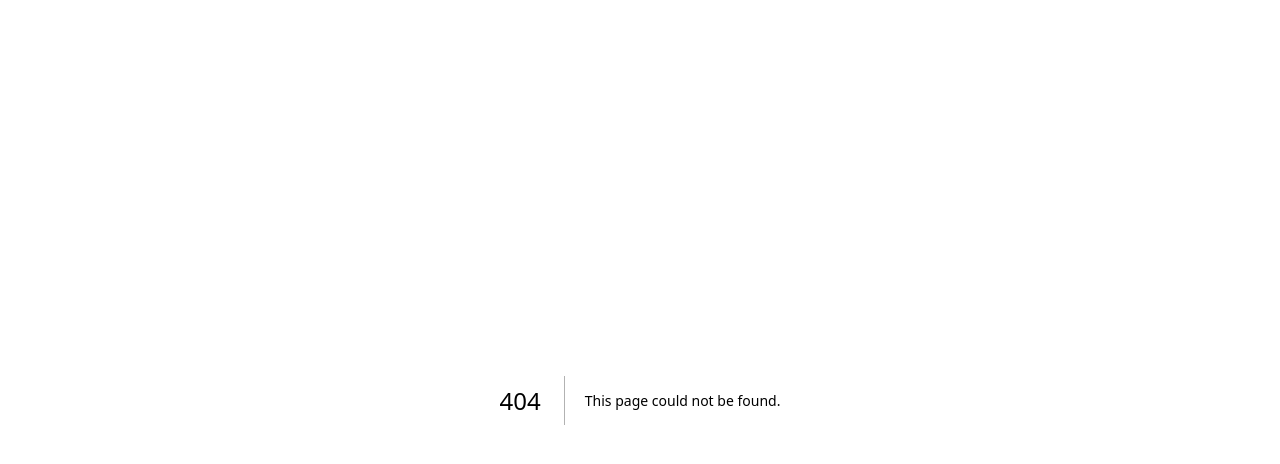
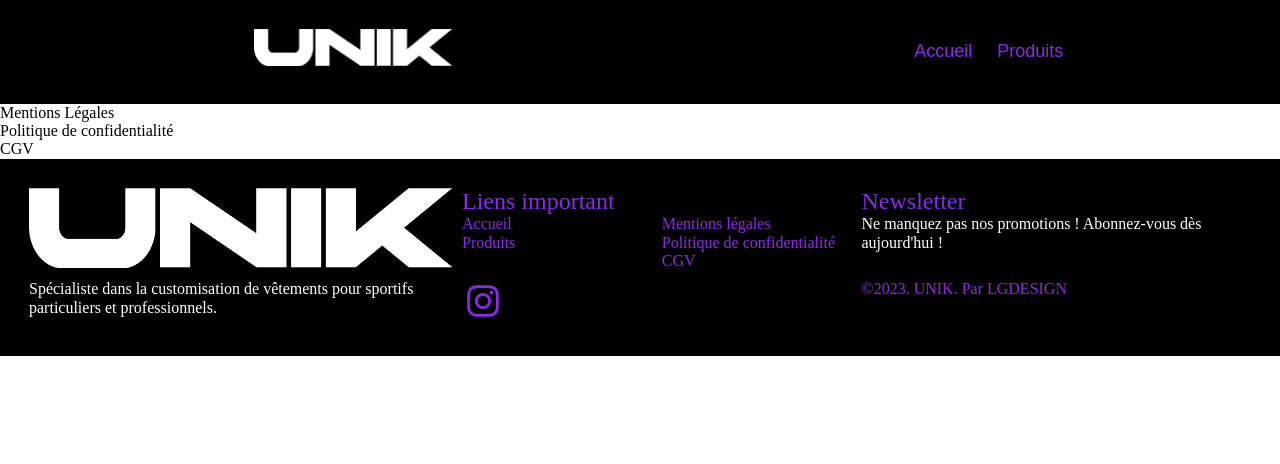
Before and after one commit to remybms/Unik, a Next.js app: page /legal-mention in a window 1280 px wide. Before the commit this address had no page. Shown: the top 464 px of the page. Built offline with nearby package versions, Linux system fonts and the light colour scheme.

Commit message:
create page and add link to it

```diff
--- a/components/footer.js
+++ b/components/footer.js
@@ -16,13 +16,13 @@ export default function Footer() {
                         </div>
                         <div>
                             <div>
-                                <Link href="https://unik-sport.com/?page_id=422" style={{ color: 'blueviolet', textDecoration: 'none' }}>Mentions légales</Link>
+                                <Link as="/MentionsLegales" href="/legal-mention/#MentionsLegales" style={{ color: 'blueviolet', textDecoration: 'none' }}>Mentions légales</Link>
                             </div>
                             <div>
-                                <Link href="https://unik-sport.com/?page_id=422" style={{ color: 'blueviolet', textDecoration: 'none' }}>Politique de confidentialité</Link>
+                                <Link as="/Confidentialite" href="/legal-mention/#Confidentialité" style={{ color: 'blueviolet', textDecoration: 'none' }}>Politique de confidentialité</Link>
                             </div>
                             <div>
-                                <Link href="https://unik-sport.com/?page_id=422" style={{ color: 'blueviolet', textDecoration: 'none' }}>CGV</Link>
+                                <Link as="/CGV" href="/legal-mention/#CGV" style={{ color: 'blueviolet', textDecoration: 'none' }}>CGV</Link>
                             </div>
 
                         </div>
--- /dev/null
+++ b/pages/legal-mention/index.tsx
@@ -0,0 +1,27 @@
+import Head from "next/head";
+import Header from "../../components/header";
+import Footer from "../../components/footer";
+import 'normalize.css';
+
+
+export default function legalMention(){
+    return(
+        <main>
+            <Head>
+                <title>UNIK sport - produits</title>
+                <link rel="icon" href="/favicon.ico" />
+            </Head>
+            <Header />
+            <div id="MentionsLegales">
+                Mentions Légales
+            </div>
+            <div id="Confidentialité">
+                Politique de confidentialité
+            </div>
+            <div id="CGV">
+                CGV
+            </div>
+            <Footer />
+        </main>
+    )
+}
```
